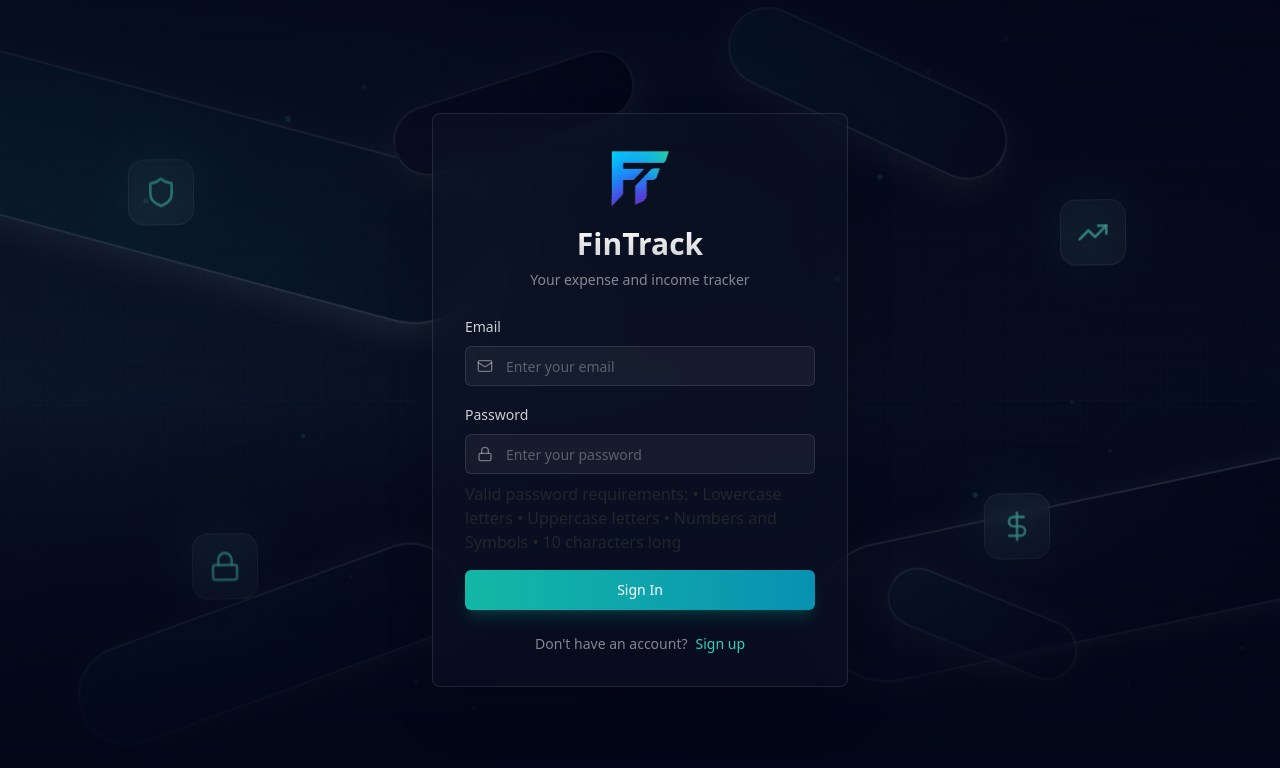
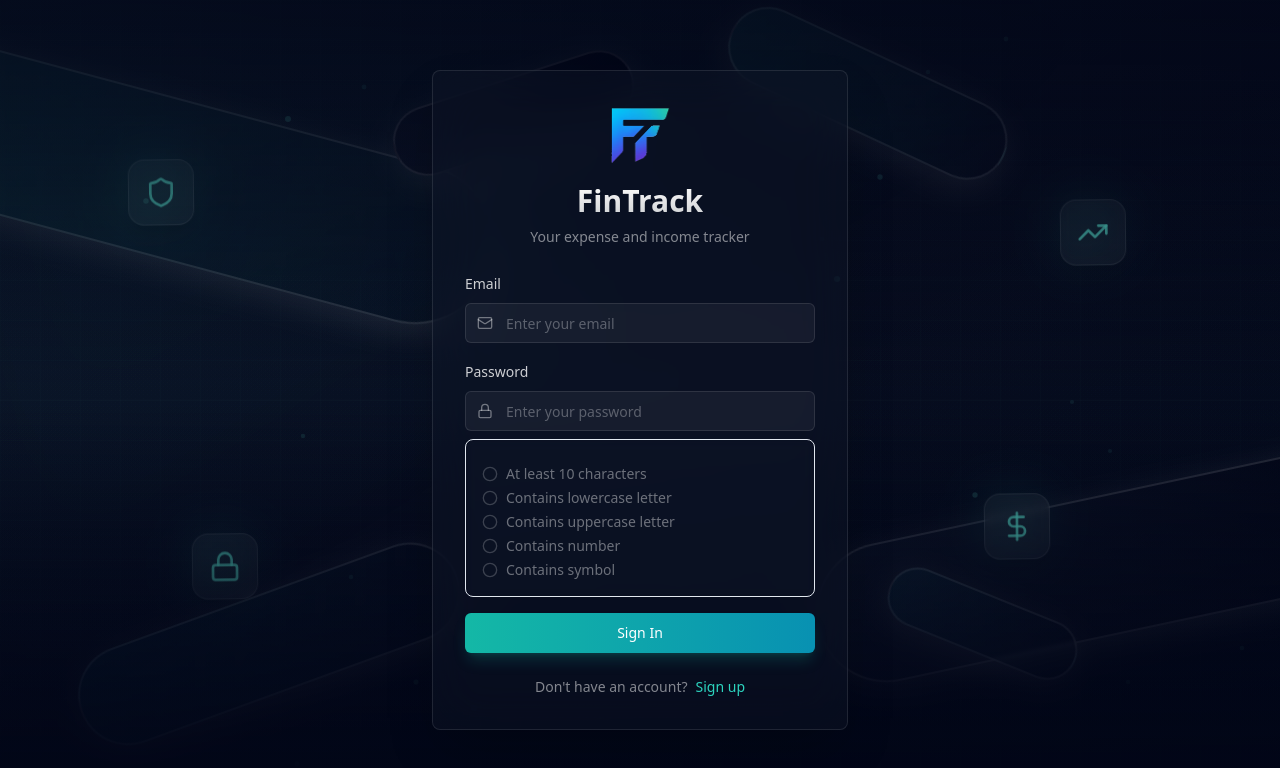
Before and after one commit to DiegoDoug/stipend-savvy-funds, a React (Vite) app: page /auth in a window 1280 px wide. Shown: the top 768 px of the page. Built offline with nearby package versions, Linux system fonts and the light colour scheme.

Commit message:
Code edited in Lovable Code Editor

```diff
--- a/src/pages/Auth.tsx
+++ b/src/pages/Auth.tsx
@@ -9,6 +9,7 @@ import { useToast } from "@/hooks/use-toast";
 import { Mail, Lock, User, Shield, TrendingUp, DollarSign } from "lucide-react";
 import { motion } from "framer-motion";
 import { cn } from "@/lib/utils";
+import { CheckCircle2, Circle } from "lucide-react";
 
 function FloatingShape({
   className,
@@ -388,10 +389,32 @@ export default function Auth() {
                   />
                 </div>
                 <div>
-                  <p>
-                    Valid password requirements: • Lowercase letters • Uppercase letters • Numbers and Symbols • 10
-                    characters long
-                  </p>
+                  <div className="bg-white/4 border border-white/12 rounded-lg p-4 backdrop-blur-sm mt-1">
+                    <div className="space-y-1 text-sm text-white/60 mt-2">
+                      {[
+                        { label: "At least 10 characters", test: password.length >= 10 },
+                        { label: "Contains lowercase letter", test: /[a-z]/.test(password) },
+                        { label: "Contains uppercase letter", test: /[A-Z]/.test(password) },
+                        { label: "Contains number", test: /\d/.test(password) },
+                        { label: "Contains symbol", test: /[!@#$%^&*(),.?":{}|<>]/.test(password) },
+                      ].map((req, i) => (
+                        <motion.div
+                          key={i}
+                          initial={{ opacity: 0, x: -10 }}
+                          animate={{ opacity: 1, x: 0 }}
+                          transition={{ delay: i * 0.05 }}
+                          className="flex items-center gap-2"
+                        >
+                          {req.test ? (
+                            <CheckCircle2 className="h-4 w-4 text-teal-400" />
+                          ) : (
+                            <Circle className="h-4 w-4 text-white/20" />
+                          )}
+                          <span className={req.test ? "text-teal-400" : "text-white/40"}>{req.label}</span>
+                        </motion.div>
+                      ))}
+                    </div>
+                  </div>
                 </div>
               </div>
 
```
